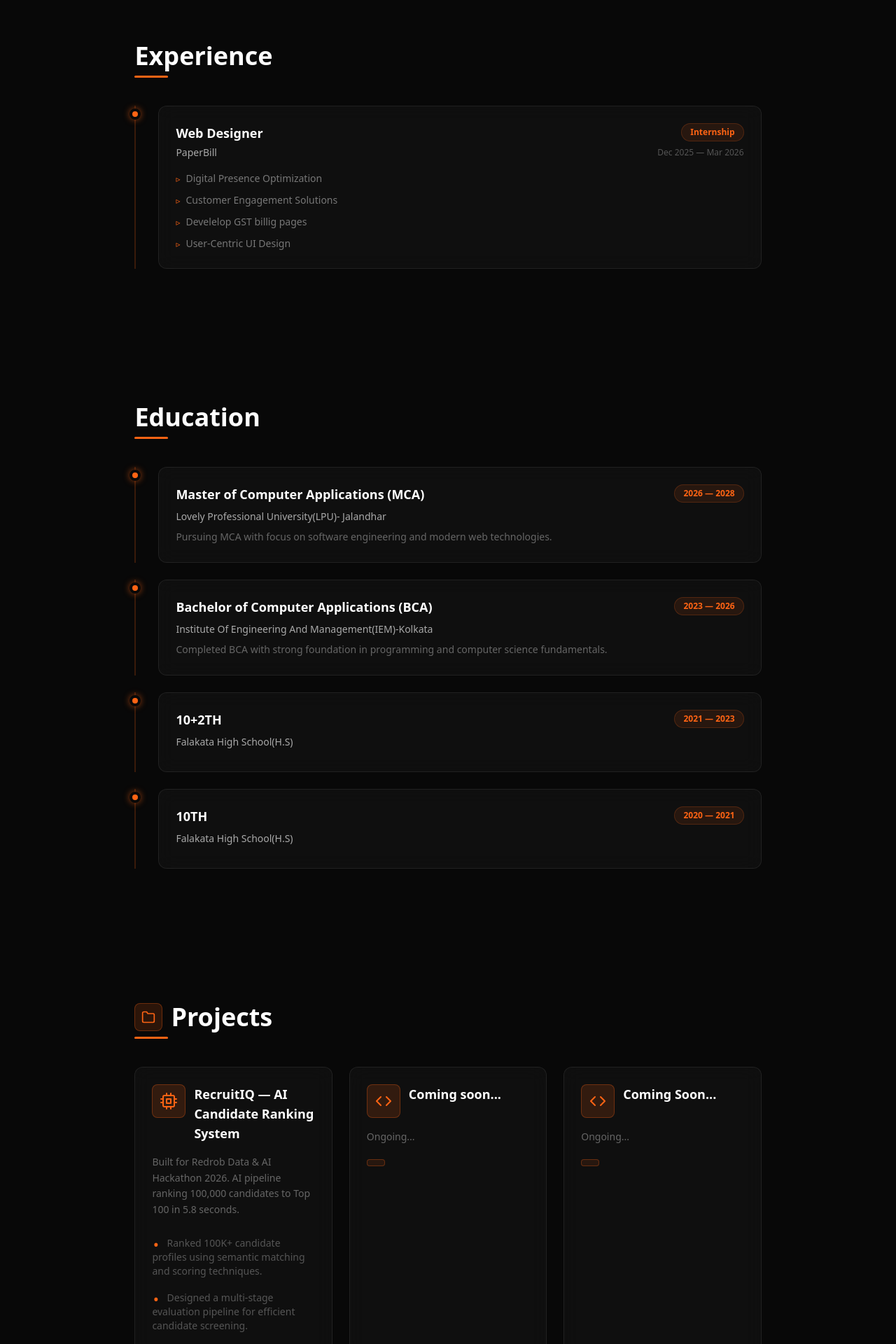
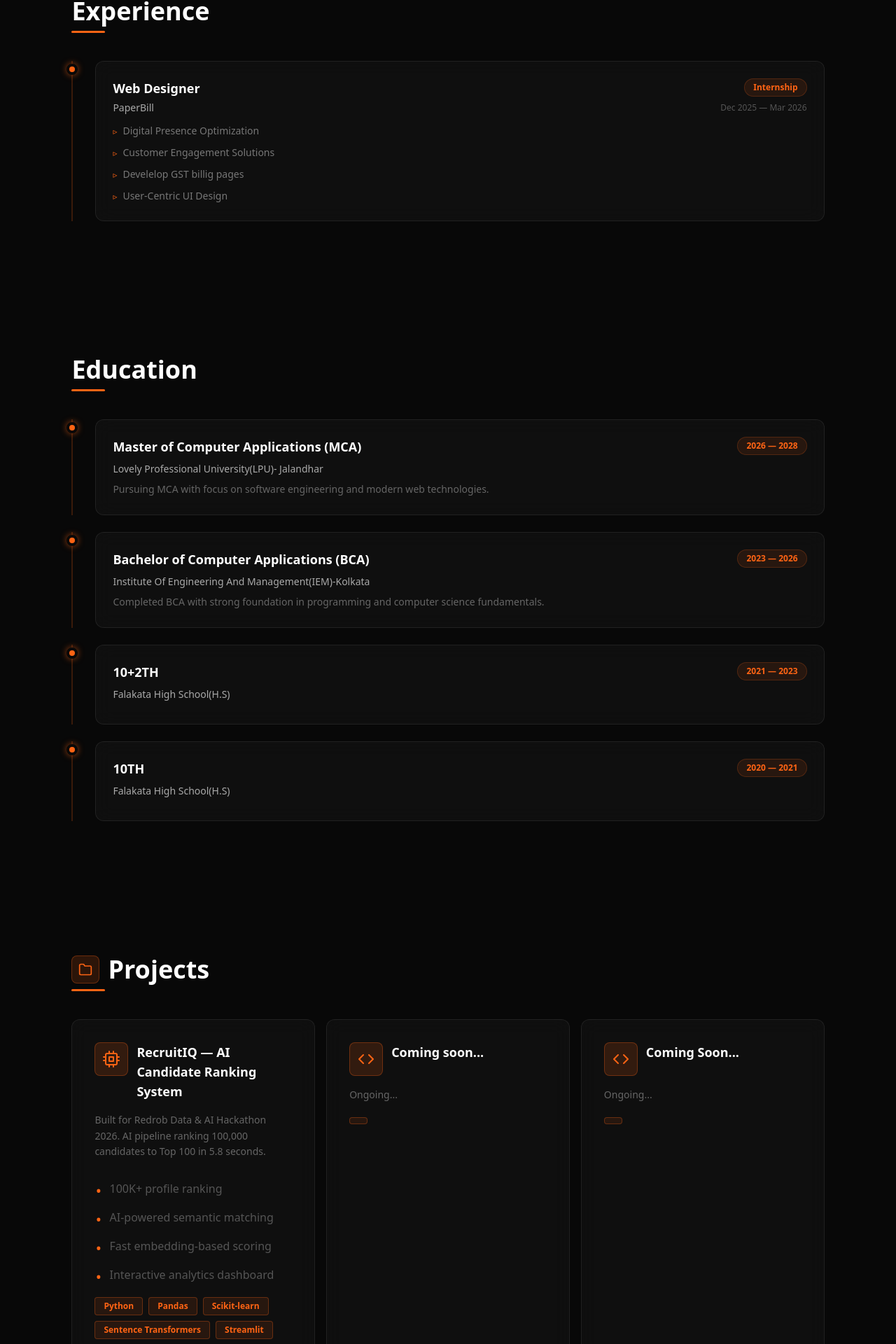
Before and after one commit to Yubarajsaha/Portfolio, a React (Vite) app: page / in a window 1280 px wide. Shown: the part 1609-3529 px from the top of the page at 70% size. Built offline with nearby package versions, Linux system fonts and the light colour scheme.

Commit message:
add some structural changes

```diff
--- a/src/components/about.jsx
+++ b/src/components/about.jsx
@@ -16,7 +16,7 @@ function About() {
   ]
 
   return (
-    <section id="about" className="px-[8%] py-24 max-w-[1100px] mx-auto">
+    <section id="about" className="px-[8%] py-24 max-w-[1300px] mx-auto">
 
       <motion.h2
         className="text-4xl font-bold text-white mb-2"
--- a/src/components/education.jsx
+++ b/src/components/education.jsx
@@ -27,7 +27,7 @@ const education = [
 
 function Education() {
   return (
-    <section id="education" className="px-[8%] py-24 max-w-[1100px] mx-auto">
+    <section id="education" className="px-[8%] py-24 max-w-[1300px] mx-auto">
 
       <motion.h2
         className="text-4xl font-bold text-white mb-2"
--- a/src/components/experience.jsx
+++ b/src/components/experience.jsx
@@ -6,19 +6,20 @@ const experiences = [
     company: 'PaperBill',
     year: 'Dec 2025 — Mar 2026',
     type: 'Internship',
-
+    Skills:['Html', 'CSS', 'Tailwind CSS', 'Git & Github', 'Seo'],
     points: [
       'Digital Presence Optimization',
       'Customer Engagement Solutions',
       'Develelop GST billig pages',
       'User-Centric UI Design',
-    ]
+    ],
+
   }
 ]
 
 function Experience() {
   return (
-    <section id="experience" className="px-[8%] py-24 max-w-[1100px] mx-auto">
+    <section id="experience" className="px-[8%] py-24 max-w-[1300px] mx-auto">
 
       <motion.h2
         className="text-4xl font-bold text-white mb-2"
@@ -66,11 +67,10 @@ function Experience() {
                 </span>
               </div>
 
-              <div className="flex justify-between items-center mb-4">
+              <div className="flex justify-between items-center mb-3">
                 <p className="text-[#aaa] text-sm font-medium">{item.company}</p>
                 <p className="text-[#555] text-xs">{item.year}</p>
               </div>
-
               <ul className="flex flex-col gap-2">
                 {item.points.map((point, i) => (
                   <li key={i} className="flex items-start gap-2 text-[#777] text-sm leading-relaxed">
--- a/src/components/projects.jsx
+++ b/src/components/projects.jsx
@@ -8,10 +8,10 @@ const projects = [
     description:'Built for Redrob Data & AI Hackathon 2026. AI pipeline ranking 100,000 candidates to Top 100 in 5.8 seconds.',
     icon: FiCpu,
     features: [
-      'Ranked 100K+ candidate profiles using semantic matching and scoring techniques.',
-      'Designed a multi-stage evaluation pipeline for efficient candidate screening.',
-      'Optimized performance through precomputed embeddings and data processing workflows.',
-      'Built a Streamlit dashboard for ranking visualization and insights.',
+                "100K+ profile ranking",
+                "AI-powered semantic matching",
+                "Fast embedding-based scoring",
+                "Interactive analytics dashboard"
 
     ],
     tech: ['Python', 'Pandas', 'Scikit-learn', 'Sentence Transformers', 'Streamlit',],
@@ -48,7 +48,7 @@ function ProjectCard({ project, index }) {
       href={project.link}
       target={project.link !== '#' ? '_blank' : '_self'}
       rel="noopener noreferrer"
-      className="block glass rounded-xl p-6 transition-all duration-300 cursor-pointer"
+      className="block glass rounded-xl p-8 transition-all duration-300 cursor-pointer"
       initial={{ opacity: 0, y: 30 }}
       whileInView={{ opacity: 1, y: 0 }}
       transition={{ duration: 0.5, delay: index * 0.15 }}
@@ -72,14 +72,14 @@ function ProjectCard({ project, index }) {
       </div>
 
       {/* Description */}
-      <p className="text-[#666] text-sm mb-4 leading-relaxed">
+      <p className="text-[#666] text-sm mb-5 leading-relaxed">
         {project.description}
       </p>
 
       {/* Features list */}
       <div className="mb-5 space-y-2">
         {project.features.map((feature, i) => (
-          <p key={i} className="text-[#555] text-sm">
+          <p key={i} className="text-[#555] text-base">
             <span style={{ color: '#ff6414',fontSize:'40px' }}>. </span>
             {feature}
           </p>
@@ -108,7 +108,7 @@ function ProjectCard({ project, index }) {
 
 function Projects() {
   return (
-    <section id="projects" className="px-[8%] py-24 max-w-[1100px] mx-auto">
+    <section id="projects" className="px-[8%] py-24 max-w-[1800px] mx-auto">
 
       <motion.div
         className="flex items-center gap-3 mb-2"
@@ -130,7 +130,7 @@ function Projects() {
       </motion.div>
       <div className="w-12 h-[3px] rounded mb-10" style={{ background: '#ff6414' }} />
 
-      <div className="grid grid-cols-1 sm:grid-cols-2 lg:grid-cols-3 gap-6">
+      <div className="grid grid-cols-1 md:grid-cols-2 lg:grid-cols-3 gap-4">
         {projects.map((project, index) => (
           <ProjectCard key={project.title} project={project} index={index} />
         ))}
--- a/src/components/resume.jsx
+++ b/src/components/resume.jsx
@@ -3,7 +3,7 @@ import { HiDownload } from 'react-icons/hi'
 
 function Resume() {
   return (
-    <section id="resume" className="px-[8%] py-24 max-w-[1100px] mx-auto">
+    <section id="resume" className="px-[8%] py-24 max-w-[1400px] mx-auto">
 
       <motion.h2
         className="text-4xl font-bold text-white mb-2"
```
